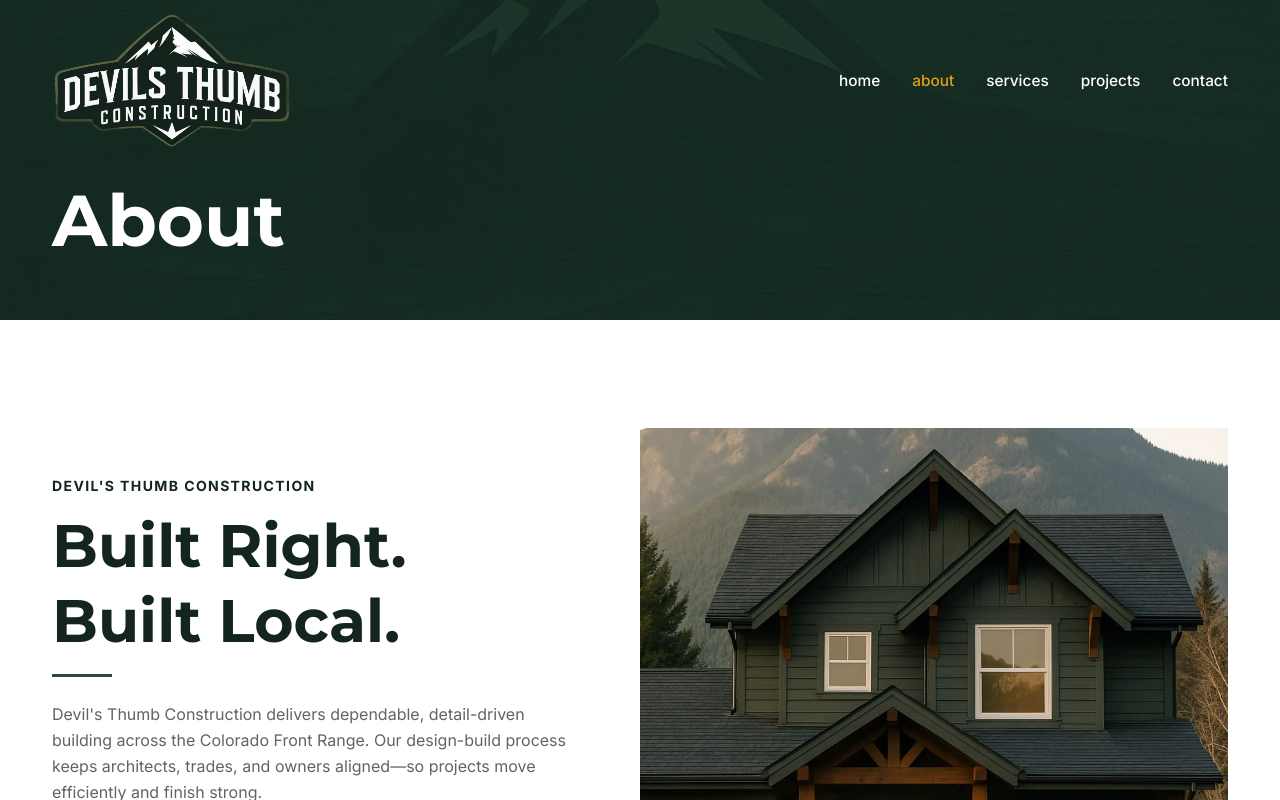
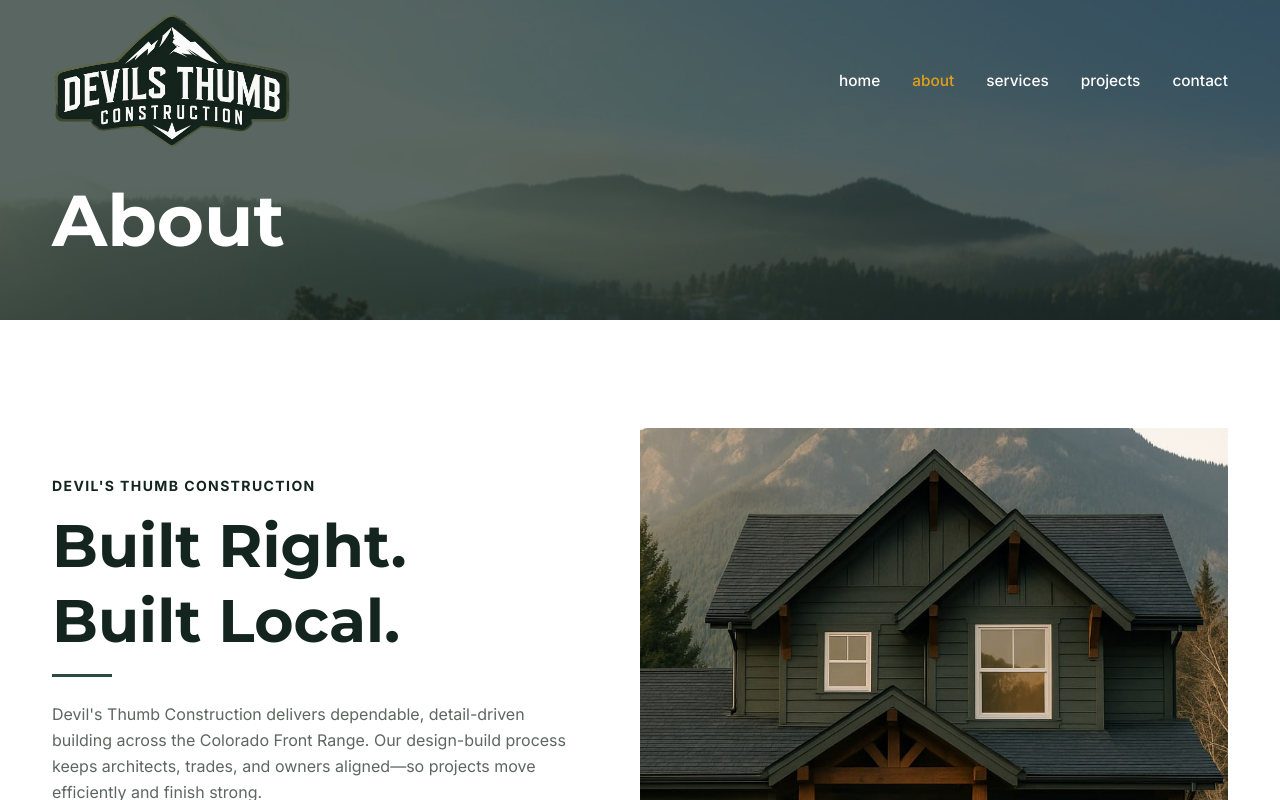
Before and after one commit to AppStudioPros/devils-thumb-construction, a Next.js app: page /about in a window 1280 px wide. Shown: the top 800 px of the page. Built offline with nearby package versions, Linux system fonts and the light colour scheme.

Commit message:
Update about page hero to Colorado mountain landscape photo

```diff
--- a/src/app/about/page.tsx
+++ b/src/app/about/page.tsx
@@ -5,7 +5,7 @@
 export default function AboutPage() {
   return (
     <>
-      <PageHero title="About" bgImage="/images/mountain-bg.jpg" />
+      <PageHero title="About" bgImage="/images/colorado-mountains.jpg" />
 
       <section className="pt-[108px] pb-20 bg-white">
         <div className="max-w-[1240px] mx-auto px-4 sm:px-6 lg:px-8">
```
Also changed, not shown: public/images/colorado-mountains.jpg (added).
